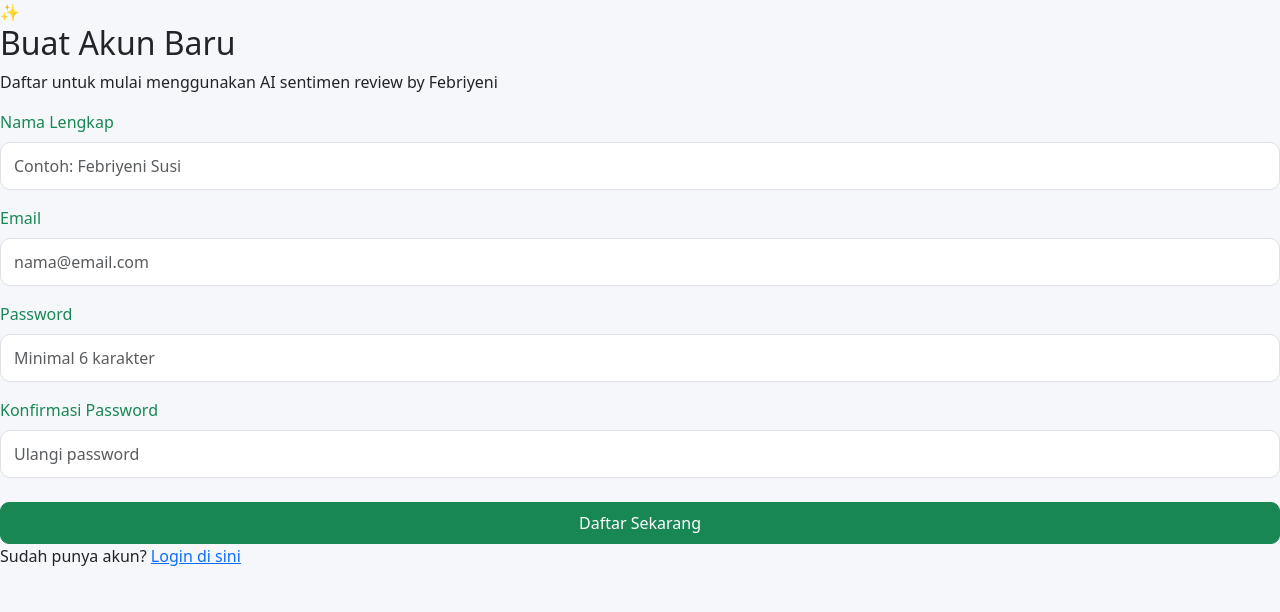
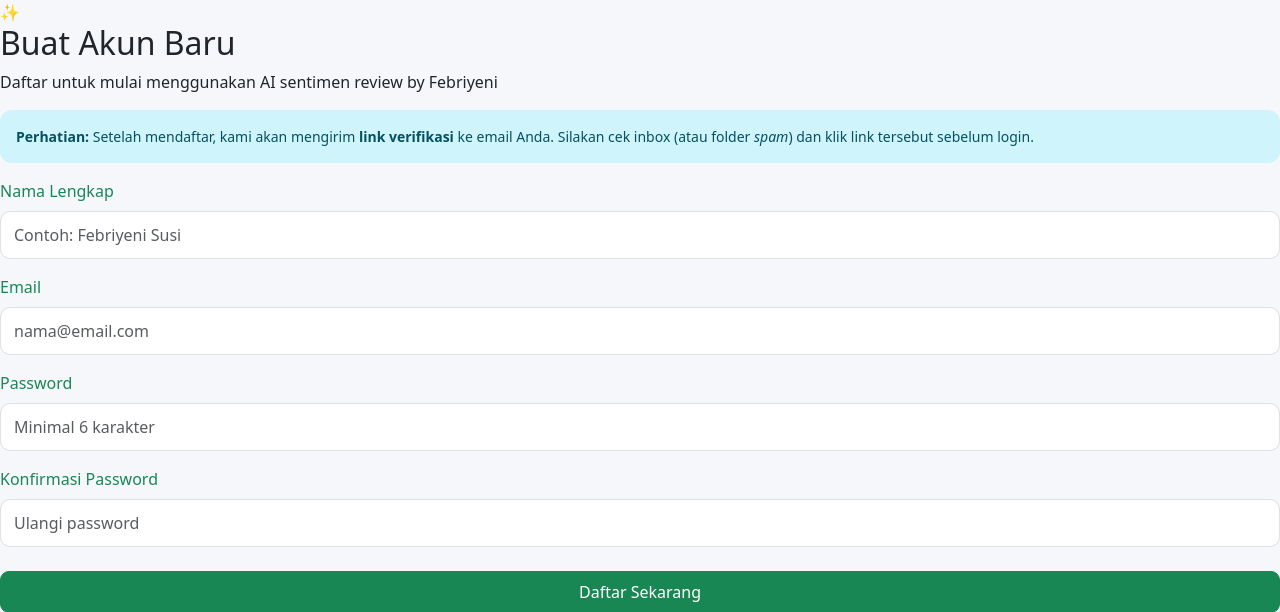
Before and after one commit to febsusi/AI-Febriyeni-Susi-1076012614908-Cloud-Computing, a Flask app: page /register in a window 1280 px wide. Shown: the top 612 px of the page. Run offline with Flask 3, Linux system fonts and the light colour scheme.

Commit message:
Update register.html

```diff
--- a/templates/register.html
+++ b/templates/register.html
@@ -17,9 +17,24 @@
         </div>
 
         <div class="auth-body">
+
+            {% if success %}
+            <div class="alert alert-success">
+                 {{ success }}
+            </div>
+            {% endif %}
+
             {% if error %}
-            <div class="alert alert-danger">{{ error }}</div>
+            <div class="alert alert-danger">
+                 {{ error }}
+            </div>
             {% endif %}
+
+            <div class="alert alert-info small">
+                 <strong>Perhatian:</strong> Setelah mendaftar, kami akan mengirim
+                <strong>link verifikasi</strong> ke email Anda. Silakan cek inbox
+                (atau folder <em>spam</em>) dan klik link tersebut sebelum login.
+            </div>
 
             <form method="POST" action="{{ url_for('register') }}">
                 <div class="mb-3">
```
